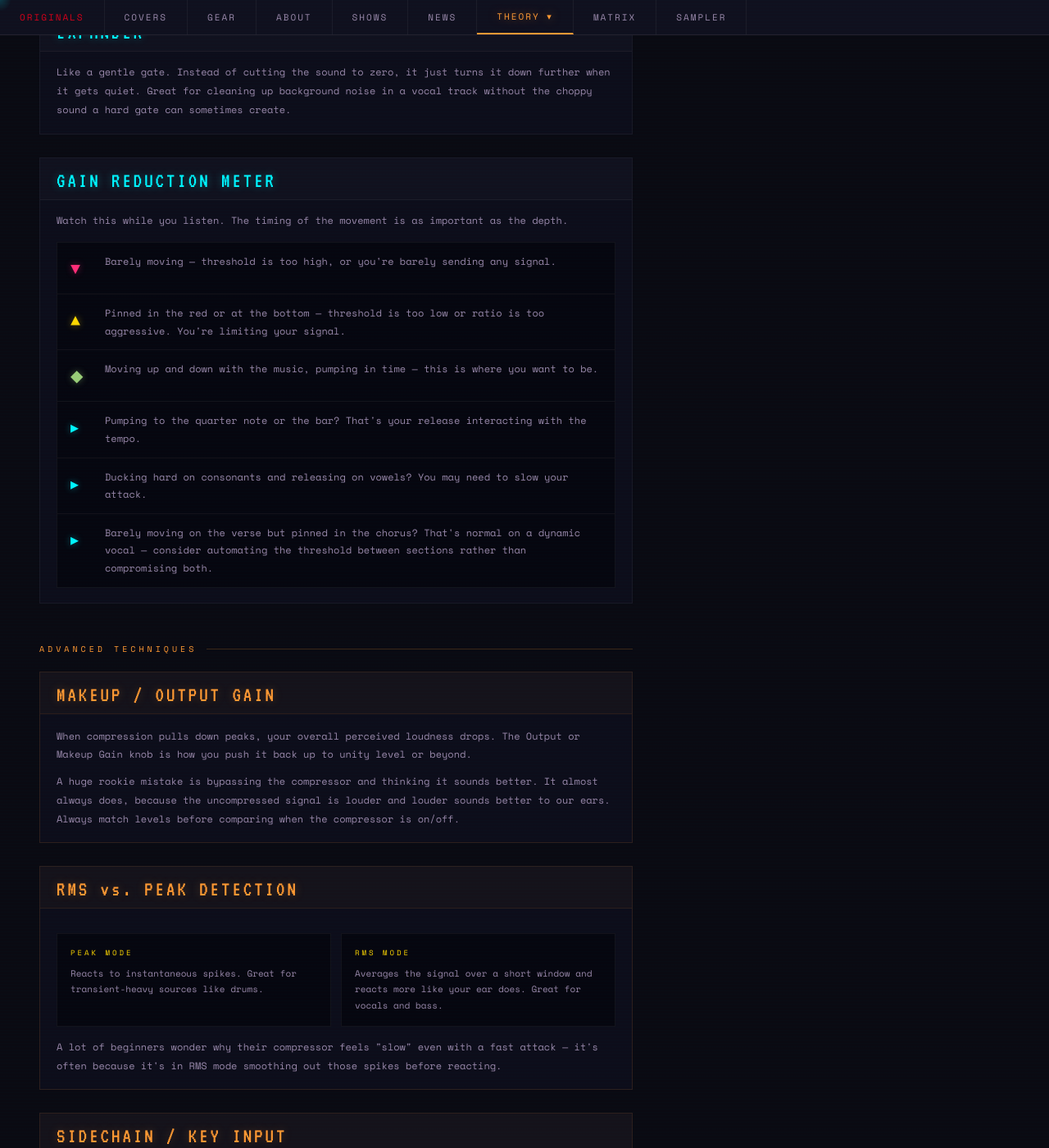
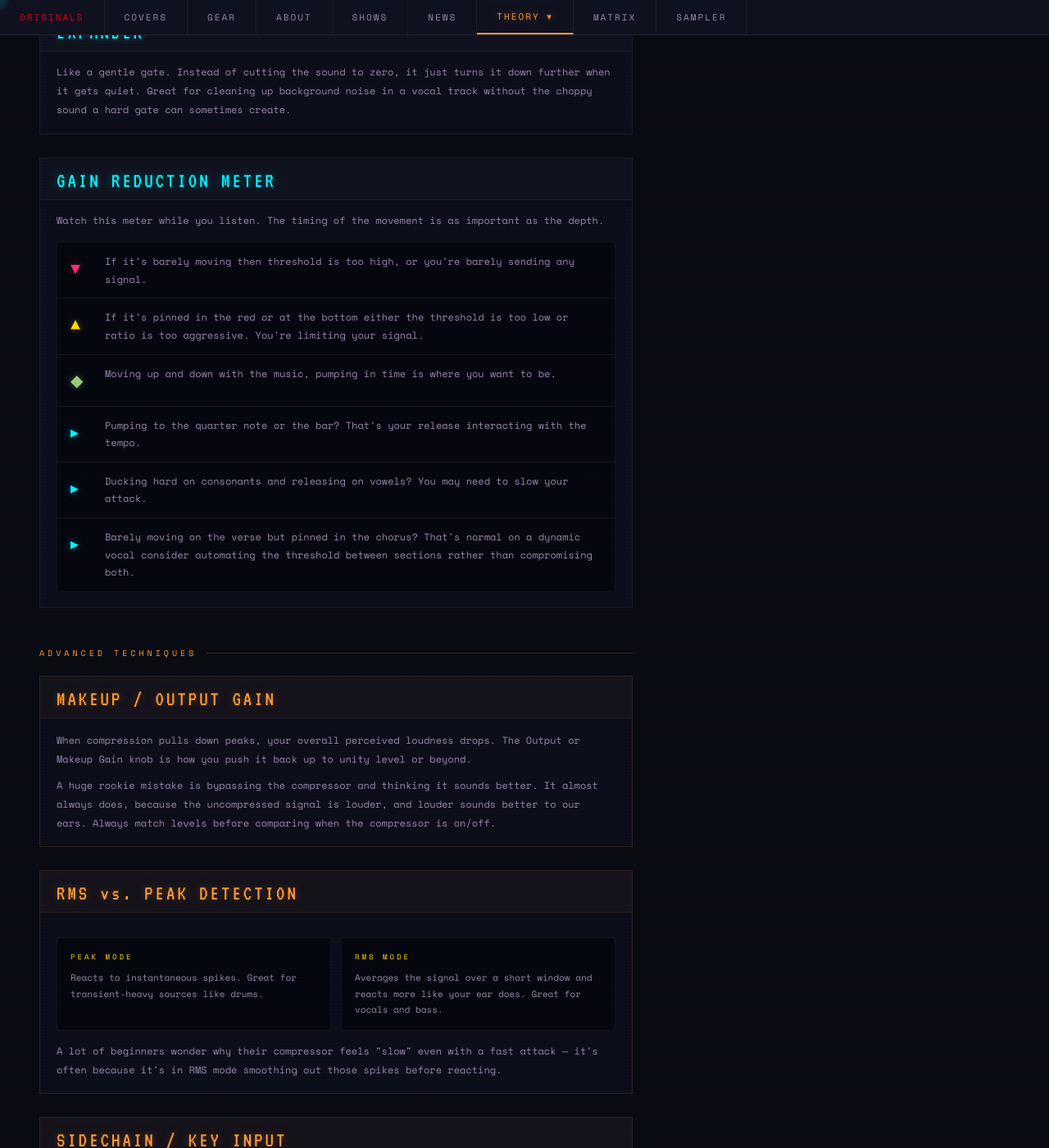
Before and after one commit to Ahlers94/carl-william-music, a Jekyll site: the page compression.html, which Jekyll copies as it is, in a window 1280 px wide and 1400 px high, scrolled down 2594 px. Shown: the whole window at 82% size. Built offline with Jekyll 4.4.1, drawn with Linux system fonts in a browser that asks for light colours; some of the changed text lies outside the part shown.

Commit message:
Update compression.html

```diff
--- a/compression.html
+++ b/compression.html
@@ -457,7 +457,7 @@
         <span class="control-name">RELEASE</span>
       </div>
       <div class="control-body">
-        <p>The speed in ms at which the compressor returns to zero gain reduction — fully letting go of the signal.</p>
+        <p>The speed in ms at which the compressor returns to zero gain reduction, fully letting go of the signal.</p>
         <div class="mode-grid">
           <div class="mode-card">
             <div class="mode-card-label">Fast Release</div>
@@ -554,19 +554,19 @@
         <span class="control-name">GAIN REDUCTION METER</span>
       </div>
       <div class="control-body">
-        <p>Watch this while you listen. The timing of the movement is as important as the depth.</p>
+        <p>Watch this meter while you listen. The timing of the movement is as important as the depth.</p>
         <div style="margin-top: 14px; border: 1px solid #ffffff0d; background: #06060f;">
           <div class="meter-tip">
             <span class="meter-tip-icon bad">▼</span>
-            <span>Barely moving — threshold is too high, or you're barely sending any signal.</span>
+            <span>If it's barely moving then threshold is too high, or you're barely sending any signal.</span>
           </div>
           <div class="meter-tip">
             <span class="meter-tip-icon warn">▲</span>
-            <span>Pinned in the red or at the bottom — threshold is too low or ratio is too aggressive. You're limiting your signal.</span>
+            <span>If it's pinned in the red or at the bottom either the threshold is too low or ratio is too aggressive. You're limiting your signal.</span>
           </div>
           <div class="meter-tip">
             <span class="meter-tip-icon good">◆</span>
-            <span>Moving up and down with the music, pumping in time — this is where you want to be.</span>
+            <span>Moving up and down with the music, pumping in time is where you want to be.</span>
           </div>
           <div class="meter-tip">
             <span class="meter-tip-icon info">▸</span>
@@ -578,7 +578,7 @@
           </div>
           <div class="meter-tip">
             <span class="meter-tip-icon info">▸</span>
-            <span>Barely moving on the verse but pinned in the chorus? That's normal on a dynamic vocal — consider automating the threshold between sections rather than compromising both.</span>
+            <span>Barely moving on the verse but pinned in the chorus? That's normal on a dynamic vocal consider automating the threshold between sections rather than compromising both.</span>
           </div>
         </div>
       </div>
@@ -597,7 +597,7 @@
       </div>
       <div class="technique-card-body">
         <p>When compression pulls down peaks, your overall perceived loudness drops. The Output or Makeup Gain knob is how you push it back up to unity level or beyond.</p>
-        <p>A huge rookie mistake is bypassing the compressor and thinking it sounds better. It almost always does, because the uncompressed signal is louder and louder sounds better to our ears. Always match levels before comparing when the compressor is on/off.</p>
+        <p>A huge rookie mistake is bypassing the compressor and thinking it sounds better. It almost always does, because the uncompressed signal is louder, and louder sounds better to our ears. Always match levels before comparing when the compressor is on/off.</p>
       </div>
     </div>
 
```
